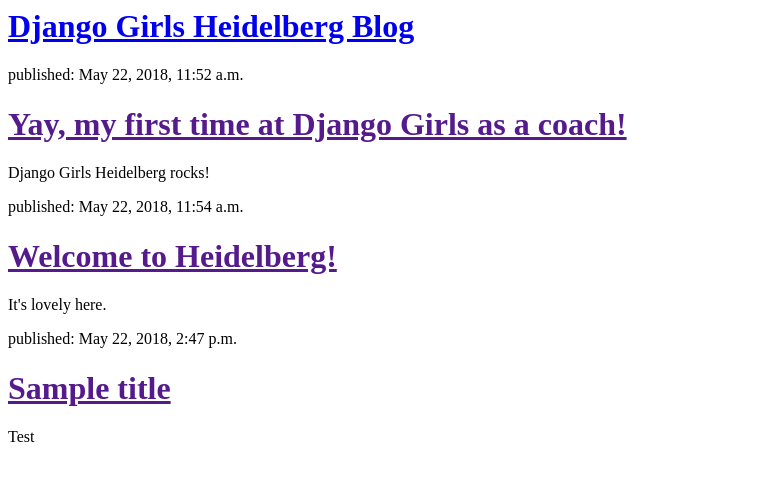
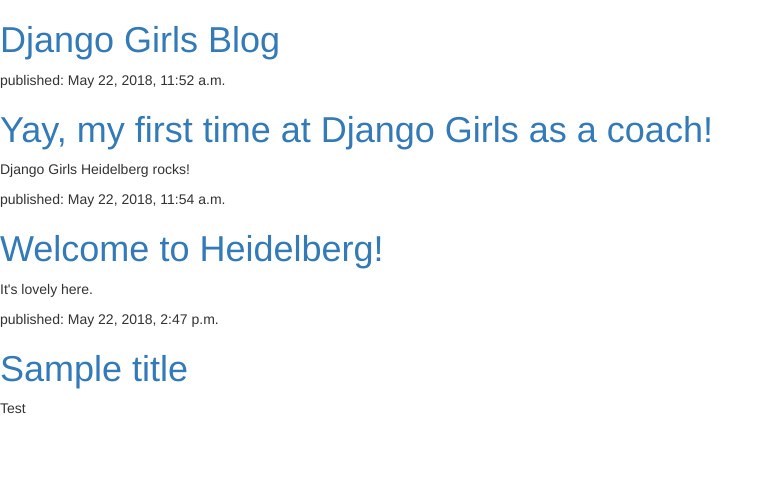
Before and after one commit to aquilang/heidelbergblog, a Django app: page / in a window 1280 px wide. Shown: the top 481 px of the page, without its empty margins (0-773 px from the left). Run offline with Django 3.2, Linux system fonts and the light colour scheme; data comes from the database, SQL or seed files in the repository; some libraries are stand-ins or nearby versions.

Commit message:
Added css

```diff
--- a/blog/templates/blog/post_list.html
+++ b/blog/templates/blog/post_list.html
@@ -1,5 +1,14 @@
+{% load staticfiles %}
+<html>
+    <head>
+        <title>Django Girls blog</title>
+        <link rel="stylesheet" href="http://maxcdn.bootstrapcdn.com/bootstrap/3.2.0/css/bootstrap.min.css">
+        <link rel="stylesheet" href="http://maxcdn.bootstrapcdn.com/bootstrap/3.2.0/css/bootstrap-theme.min.css">
+        <link rel="stylesheet" href="{% static 'css/blog.css' %}">
+    </head>
+    <body>
         <div>
-        <h1><a href="/">Django Girls Heidelberg Blog</a></h1>
+            <h1><a href="/">Django Girls Blog</a></h1>
         </div>
 
         {% for post in posts %}
@@ -9,3 +18,5 @@
                 <p>{{ post.text|linebreaksbr }}</p>
             </div>
         {% endfor %}
+    </body>
+</html>
```
Lines whose indentation alone changed are shown as unchanged.
